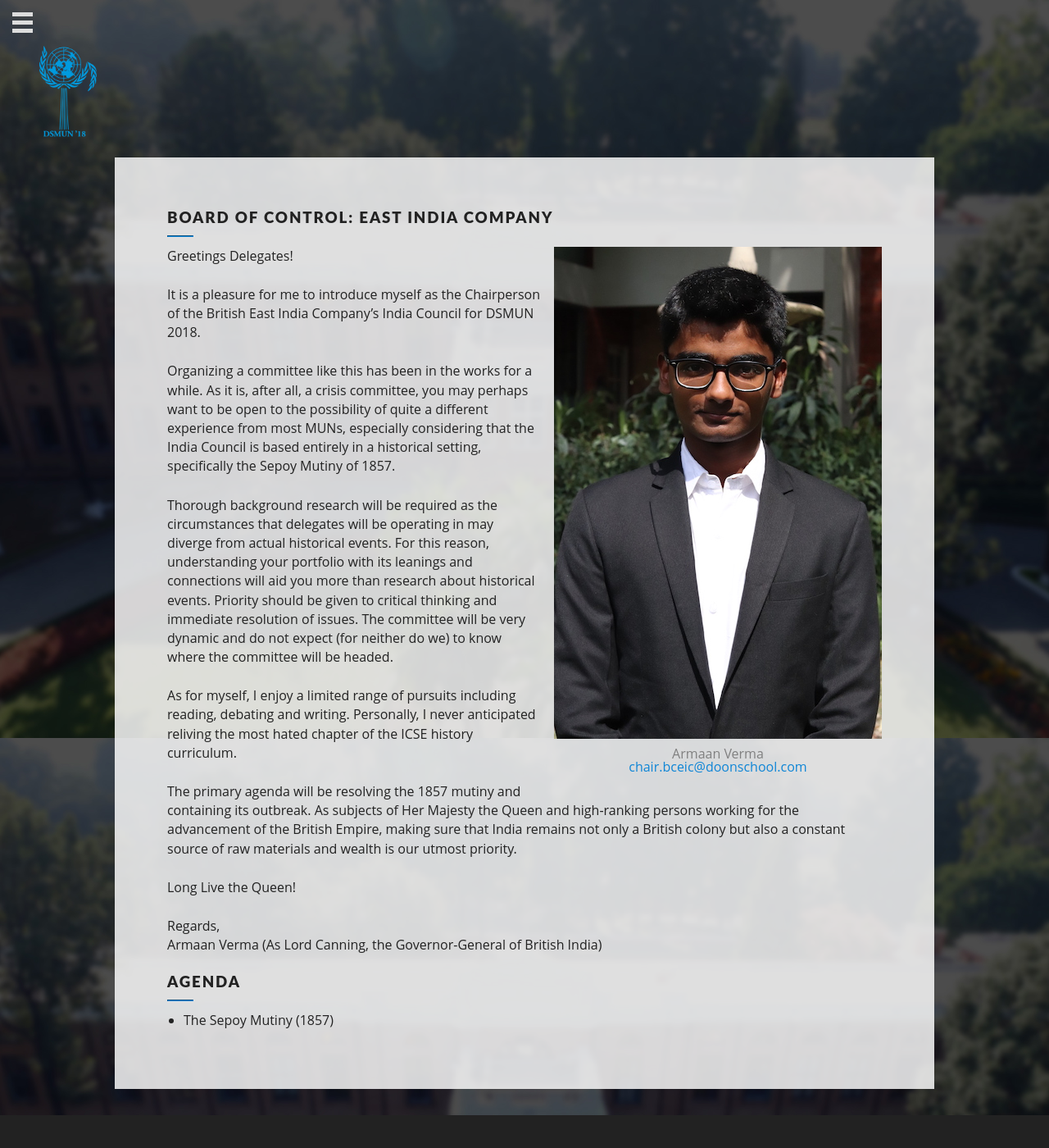
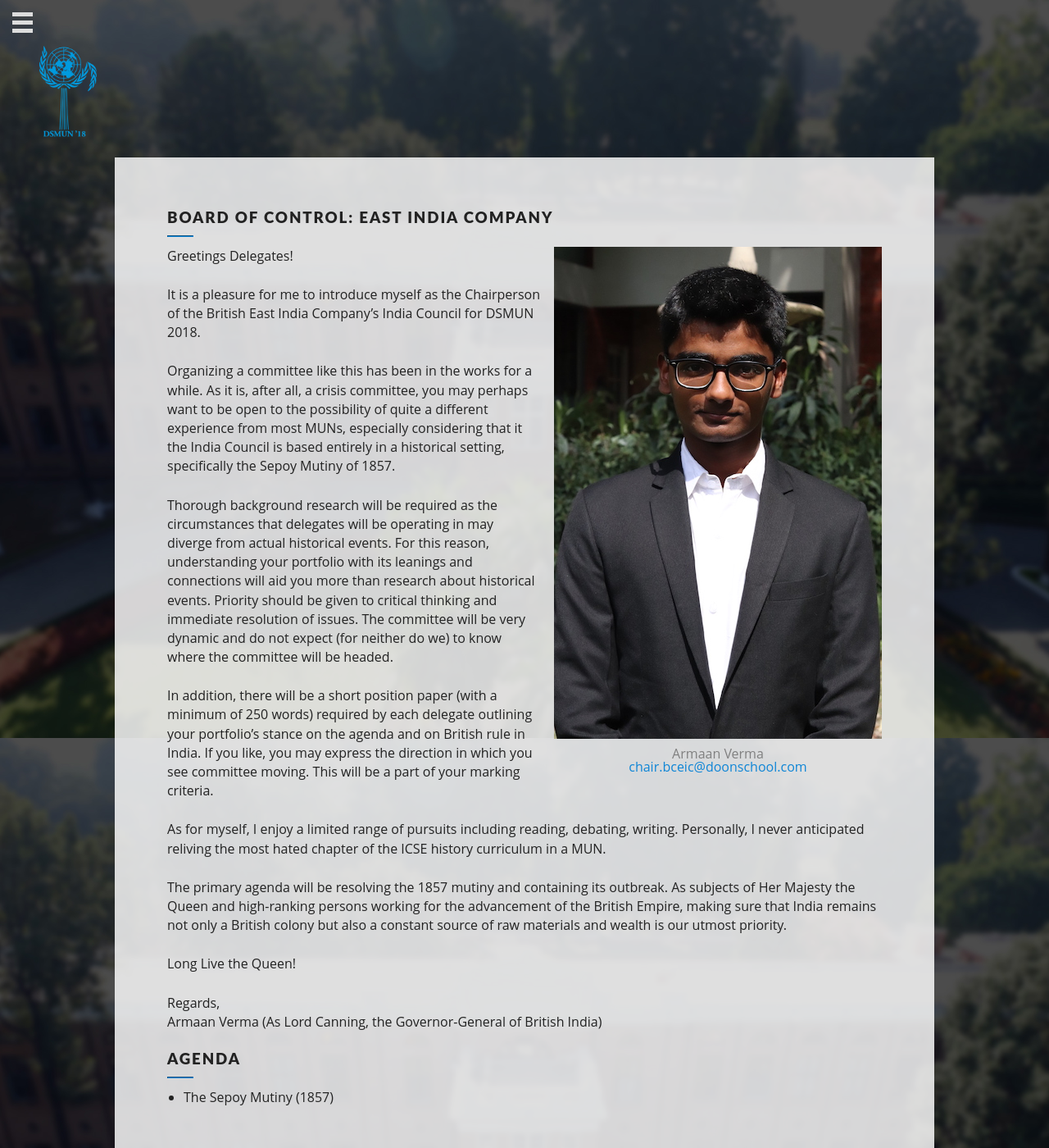
Before and after one commit to pratinav/dsmun18.com, a Jekyll site: the page built from _committees/eic.md, in a window 1280 px wide and 1400 px high. Shown: the whole window at 82% size. Built offline with Jekyll 4.4.1, drawn with Linux system fonts in a browser that asks for light colours; some web fonts are replaced.

Commit message:
Update the EIC write-up

```diff
--- a/_committees/eic.md
+++ b/_committees/eic.md
@@ -8,11 +8,13 @@
 
 It is a pleasure for me to introduce myself as the Chairperson of the British East India Company’s India Council for DSMUN 2018.
 
-Organizing a committee like this has been in the works for a while. As it is, after all, a crisis committee, you may perhaps want to be open to the possibility of quite a different experience from most MUNs, especially considering that the India Council is based entirely in a historical setting, specifically the Sepoy Mutiny of 1857.
+Organizing a committee like this has been in the works for a while. As it is, after all, a crisis committee, you may perhaps want to be open to the possibility of quite a different experience from most MUNs, especially considering that it the India Council is based entirely in a historical setting, specifically the Sepoy Mutiny of 1857.
 
 Thorough background research will be required as the circumstances that delegates will be operating in may diverge from actual historical events. For this reason, understanding your portfolio with its leanings and connections will aid you more than research about historical events. Priority should be given to critical thinking and immediate resolution of issues. The committee will be very dynamic and do not expect (for neither do we) to know where the committee will be headed.
 
-As for myself, I enjoy a limited range of pursuits including reading, debating and writing. Personally, I never anticipated reliving the most hated chapter of the ICSE history curriculum.
+In addition, there will be a short position paper (with a minimum of 250 words) required by each delegate outlining your portfolio’s stance on the agenda and on British rule in India. If you like, you may express the direction in which you see committee moving. This will be a part of your marking criteria.
+
+As for myself, I enjoy a limited range of pursuits including reading, debating, writing. Personally, I never anticipated reliving the most hated chapter of the ICSE history curriculum in a MUN.
 
 The primary agenda will be resolving the 1857 mutiny and containing its outbreak. As subjects of Her Majesty the Queen and high-ranking persons working for the advancement of the British Empire, making sure that India remains not only a British colony but also a constant source of raw materials and wealth is our utmost priority.
 
```
